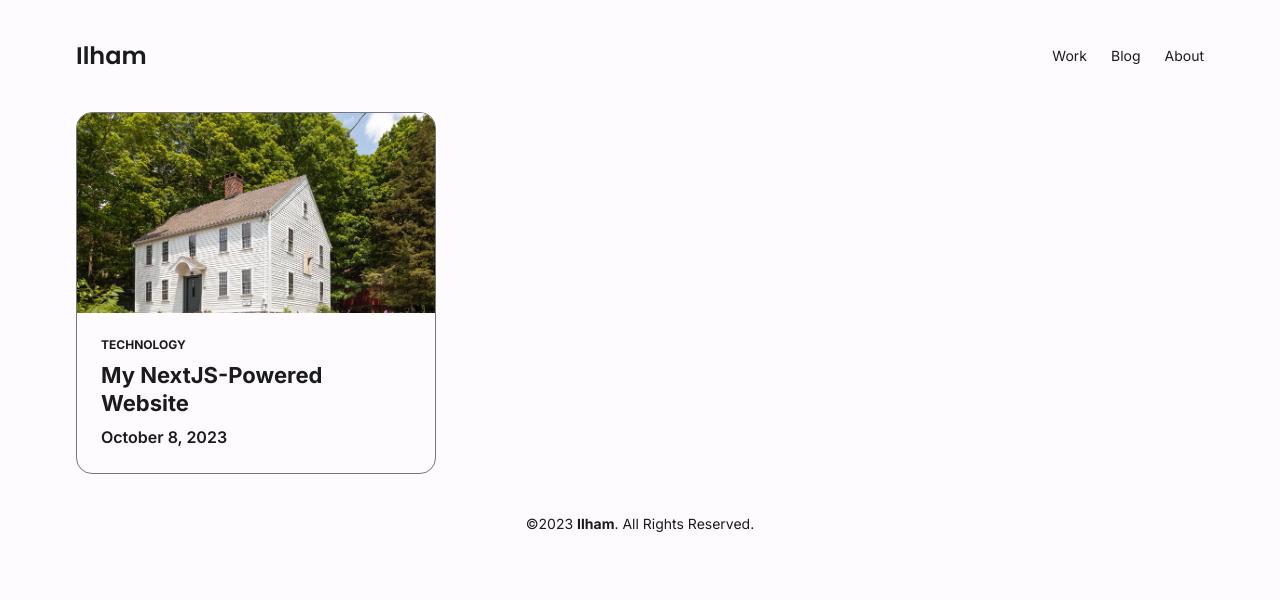
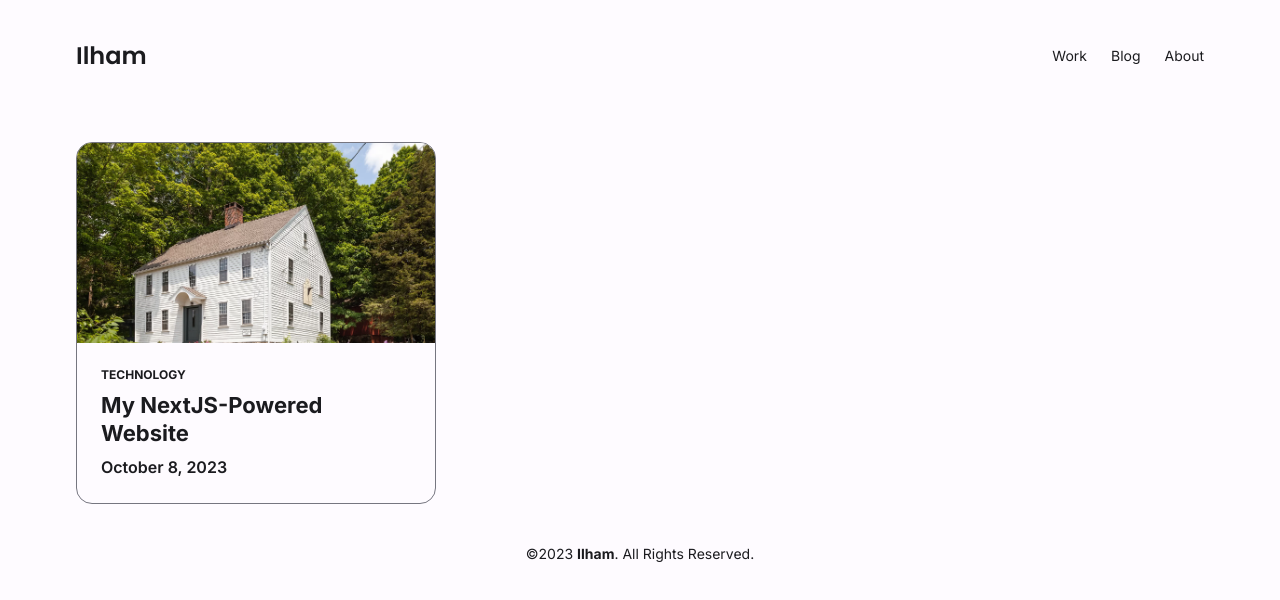
Before and after one commit to ilhamprabaswara/ilham.cc, a Next.js app: page /blog in a window 1280 px wide. Shown: the top 600 px of the page. Built offline with nearby package versions, Linux system fonts and the light colour scheme.

Commit message:
style: adjust margin in blog page

```diff
--- a/src/app/blog/page.tsx
+++ b/src/app/blog/page.tsx
@@ -5,7 +5,7 @@ export default function Blog() {
   const posts = getSortedPostsData()
   return (
     <>
-      <div className="mx-auto grid max-w-[1128px] gap-6">
+      <div className="mx-auto mt-[30px] grid max-w-[1128px] gap-6">
         <BlogList data={posts} />
       </div>
     </>
```
